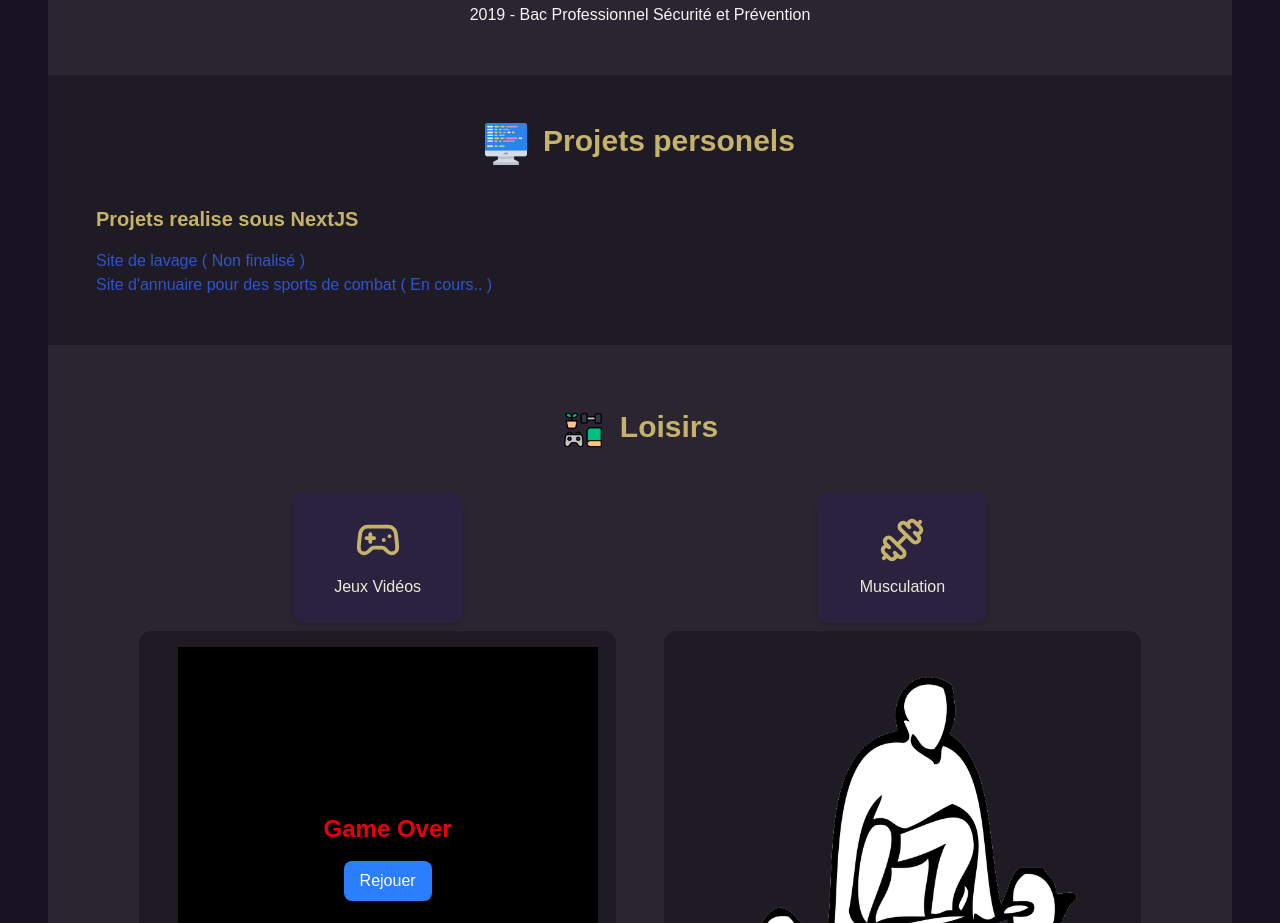
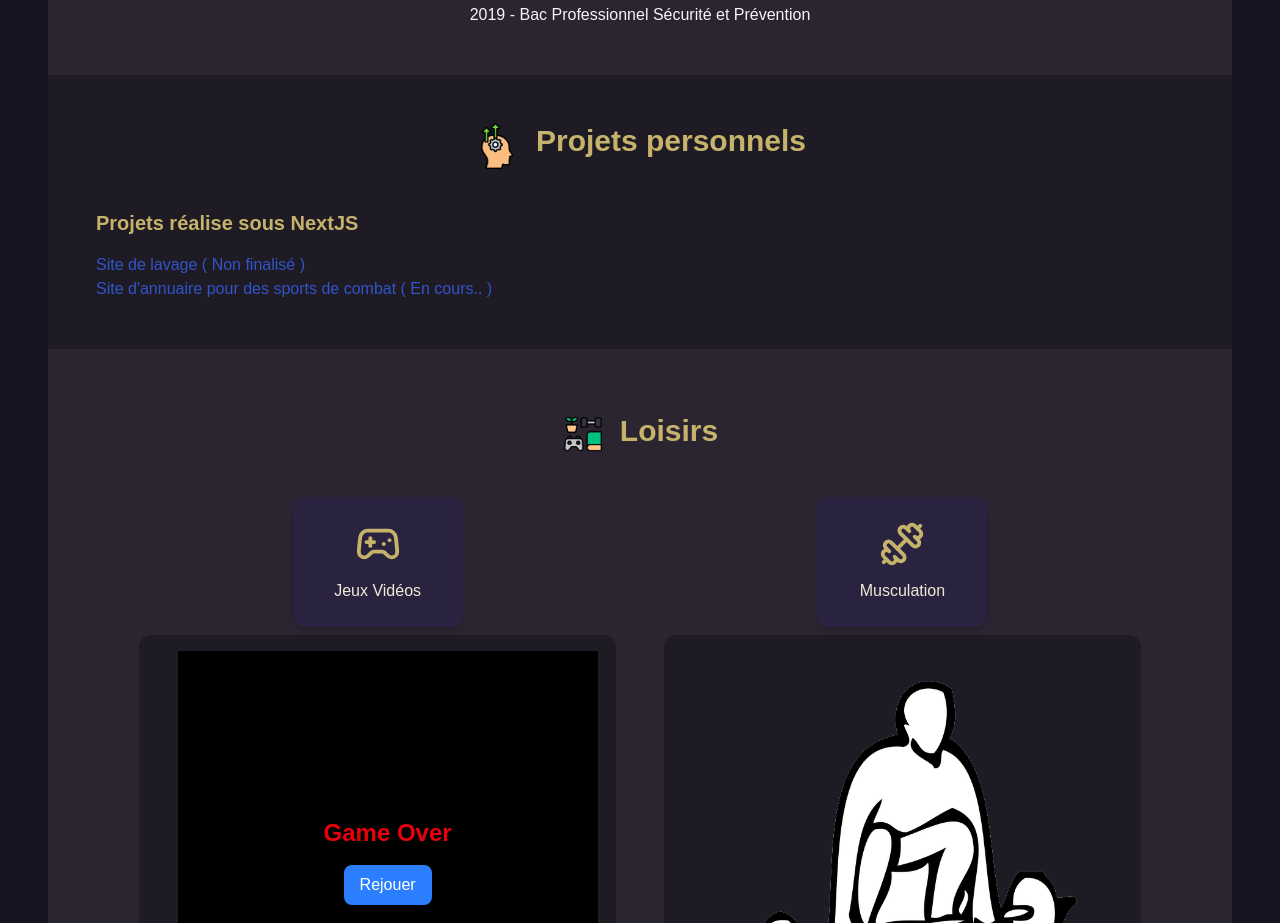
Before and after one commit to Dylantrgt/Cv_Site, a Next.js app: page / in a window 1280 px wide. Shown: the part 2100-3023 px from the top of the page. Built offline with nearby package versions, Linux system fonts and the light colour scheme.

Commit message:
ajout des liens des projets 3

```diff
--- a/src/components/Projects.tsx
+++ b/src/components/Projects.tsx
@@ -12,20 +12,20 @@ export default function Projects() {
         <section id="Projets" className="bg-[#1F1B24] text-[#F5F5F5] py-12 px-2 lg:px-12 flex flex-col ">
             <div className="flex flex-row text-center gap-4 justify-center mb-8">
                 <Image
-                    src="/competences.png"
-                    className="w-[42px] h-[42px]"
+                    src="/projets_perso.png"
+                    className="w-[46px] h-[46px]"
                     width={50}
                     height={50}
                     alt="image compétences"
                   />
-                <h2 className="text-3xl font-bold text-[#C6B36B]">Projets personels</h2>
+                <h2 className="text-3xl font-bold text-[#C6B36B]">Projets personnels</h2>
             </div>
 
                 <div className='mt-2'>
-                    <h3 className="text-xl font-semibold mb-2 text-[#C6B36B]">Projets realise sous NextJS</h3>
+                    <h3 className="text-xl font-semibold mb-2 text-[#C6B36B]">Projets réalise sous NextJS</h3>
                     <div className="flex flex-col mt-4">
-                        <Link href={"https://site-lavage.vercel.app/"} target="_blank" className='text-[#3154c9] hover:text-white w-54'>Site de lavage ( Non finalisé )</Link>
-                        <Link href={"https://sport-contact.vercel.app/"} target="_blank" className='text-[#3154c9] hover:text-white w-100'>Site d'annuaire pour des sports de combat ( En cours.. )</Link>
+                        <Link href={"https://site-lavage.vercel.app/"} target="_blank" className='text-[#3154c9] hover:text-white w-54'>{"Site de lavage ( Non finalisé )"}</Link>
+                        <Link href={"https://sport-contact.vercel.app/"} target="_blank" className='text-[#3154c9] hover:text-white w-100'>{"Site d'annuaire pour des sports de combat ( En cours.. )"}</Link>
                     </div>
                 </div>
         </section>
```
Also changed, not shown: public/projets_perso.png (added).
